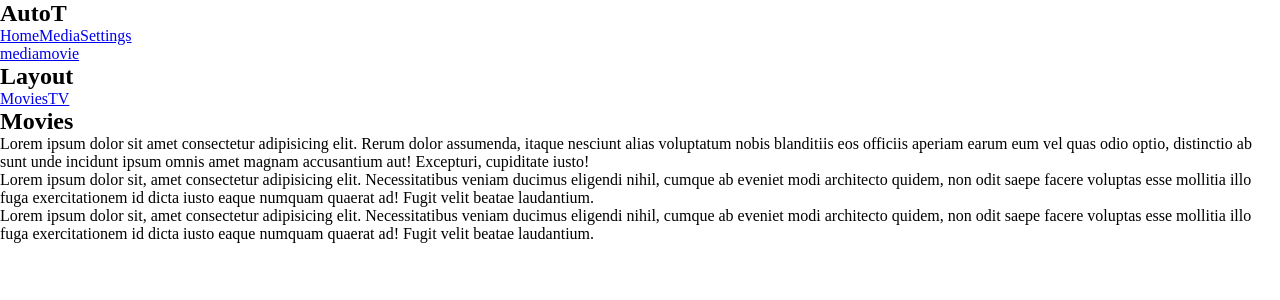
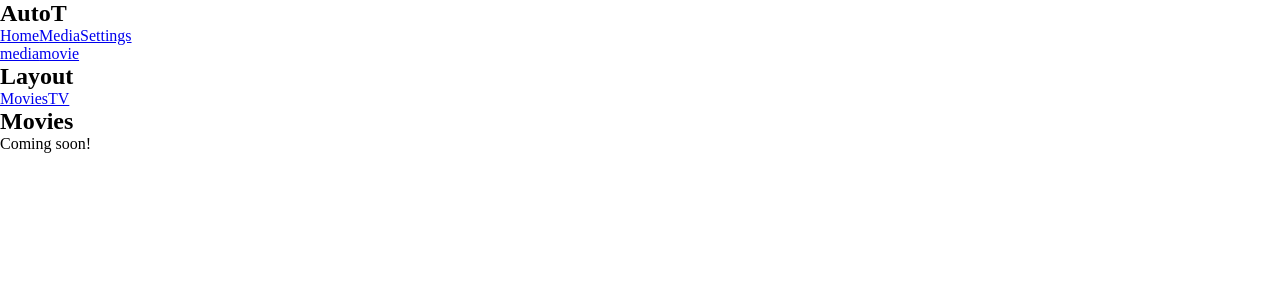
Before and after one commit to auto3t/auto3t, a React (Create React App) app in the folder frontend/: page /media/movie in a window 1280 px wide. Shown: the top 300 px of the page. Built offline with nearby package versions, Linux system fonts and the light colour scheme; the HTML template or start-up script is replaced by a standard one.

Commit message:
Coming soon

```diff
--- a/frontend/src/pages/media/Movies.js
+++ b/frontend/src/pages/media/Movies.js
@@ -2,9 +2,7 @@
   return (
     <div className="movies">
       <h2>Movies</h2>
-      <p>Lorem ipsum dolor sit amet consectetur adipisicing elit. Rerum dolor assumenda, itaque nesciunt alias voluptatum nobis blanditiis eos officiis aperiam earum eum vel quas odio optio, distinctio ab sunt unde incidunt ipsum omnis amet magnam accusantium aut! Excepturi, cupiditate iusto!</p>
-      <p>Lorem ipsum dolor sit, amet consectetur adipisicing elit. Necessitatibus veniam ducimus eligendi nihil, cumque ab eveniet modi architecto quidem, non odit saepe facere voluptas esse mollitia illo fuga exercitationem id dicta iusto eaque numquam quaerat ad! Fugit velit beatae laudantium.</p>
-      <p>Lorem ipsum dolor sit, amet consectetur adipisicing elit. Necessitatibus veniam ducimus eligendi nihil, cumque ab eveniet modi architecto quidem, non odit saepe facere voluptas esse mollitia illo fuga exercitationem id dicta iusto eaque numquam quaerat ad! Fugit velit beatae laudantium.</p>
+      <p>Coming soon!</p>
     </div>
   )
 }
```
